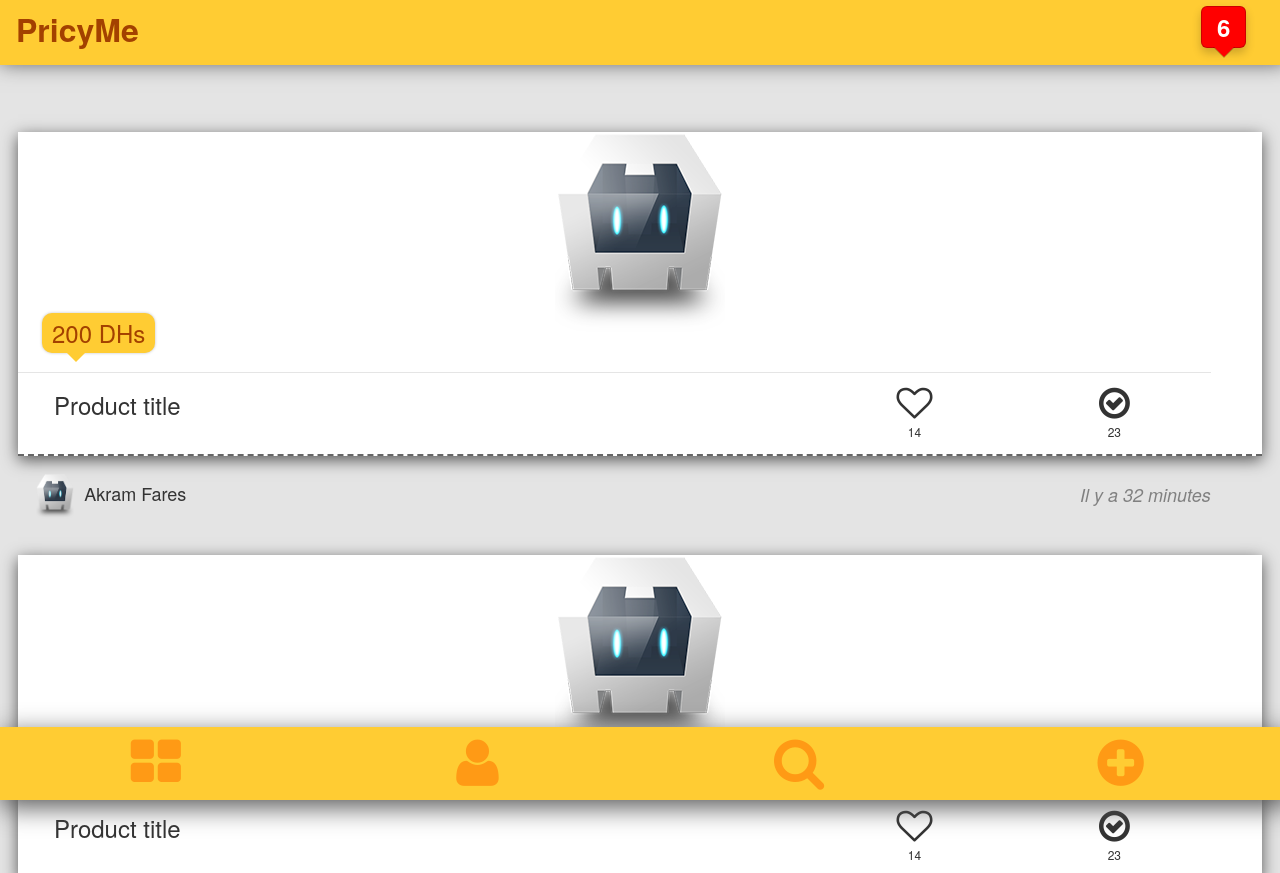
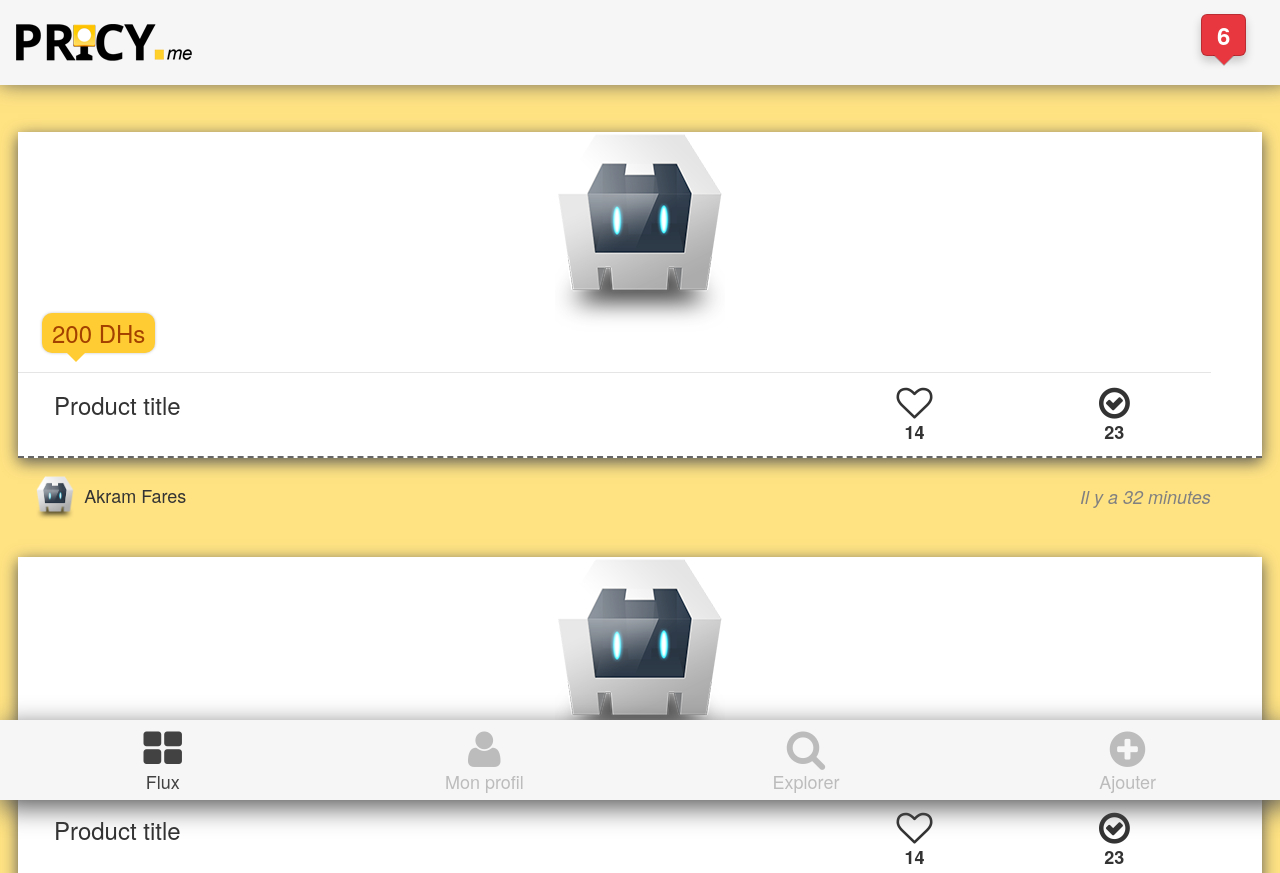
Before and after one commit to akramfares/pricyme-android, a plain HTML site: page assets/www/view/dashboard.html in a window 1280 px wide. Shown: the top 873 px of the page. Drawn offline with Linux system fonts and the light colour scheme; no server answers.

Commit message:
Design modification + logo

```diff
--- a/assets/www/css/index.css
+++ b/assets/www/css/index.css
@@ -24,7 +24,7 @@ body {
     -webkit-touch-callout: none;                /* prevent callout to copy image, etc when tap to hold */
     -webkit-text-size-adjust: none;             /* prevent webkit from resizing text to fit */
     -webkit-user-select: none;                  /* prevent copy paste, to allow, change 'none' to 'text' */
-    background:#E4E4E4;
+    background:#ffe383;
     font-family:'HelveticaNeue-Light', 'HelveticaNeue', Helvetica, Arial, sans-serif;
     font-size:12px;
     height:100%;
@@ -34,8 +34,8 @@ body {
     width:100%;
 }
 #header{
-	background: #FFCC33;
-	padding:1.2em 1em 1.2em 1em;
+	background: #f6f6f6;
+	padding:1.5em 1em 1.5em 1em;
 	font-size:16px;
 	position: fixed;
 	top: 0px;
@@ -48,8 +48,8 @@ body {
 }
 
 #footer{
-  background: #FFCC33;
-  color:#ff9a15;
+  background: #f6f6f6;
+  color:#BCBCBC;
   padding: .5em 1em 0.5em 1em;
   font-size: 1.5em;
   position: fixed;
@@ -61,7 +61,17 @@ body {
   -webkit-box-shadow: 0px 7px 27px #555;
   -moz-box-shadow: 0px 7px 27px #555;
 }
+#footer a{
+  color:#BCBCBC;
+  text-decoration: none;
+}
+#footer a:active, #footer a.active{
+  color:#424242;
+}
 
+#footer i{
+  font-size: 2.3em;
+}
 #header li{
 	list-style: none;
 }
@@ -78,13 +88,13 @@ body {
 }
 #notification{
    display: inline;
-   top: 1em;
+   top: 1.5em;
    right: 2.5em;
-   background: red;
+   background: #E8373E;
 }
 #header-titre{
-	font-size:2em;
-	color:#A34100;
+	font-size: 3em;
+  color: #424242;
 	font-weight: bold;
 }
 
@@ -128,7 +138,9 @@ body {
 .product-ok{
 	text-align: center;
 }
-
+.product b{
+  font-size: 1.5em;
+}
 .author{
 	margin-left: 1.5em;
 	margin-right: 1.5em;
@@ -150,7 +162,7 @@ body {
 }
 
 #container-product{
-  margin-top: 0;
+  margin-top: 2.5em;
   margin-bottom: 0;
 }
 #container-product #title{
--- a/assets/www/view/dashboard.html
+++ b/assets/www/view/dashboard.html
@@ -13,7 +13,7 @@
     <body>
     	<div id="header">
           <div>
-                  <a class="dropdown-toggle" id="header-titre" role="button" data-toggle="dropdown" href="#">PricyMe</a>
+                  <a class="dropdown-toggle" id="header-titre" role="button" data-toggle="dropdown" href="#"><img src="../img/logo3_small.png"></a>
           </div>
 
           <div id="header-right">
@@ -37,11 +37,11 @@
         			<div class="span8 product-title">Product title</div>
         			<div class="span2 product-heart">
         				<i class="icon-heart-empty icon-3x"></i><br>
-        				14
+        				<b>14</b>
         			</div>
         			<div class="span2 product-ok">
         				<i class="icon-ok-circle icon-3x"></i><br>
-        				23
+        				<b>23</b>
         			</div>
         		</div>
         	</div>
@@ -59,11 +59,11 @@
         			<div class="span8 product-title">Product title</div>
         			<div class="span2 product-heart">
         				<i class="icon-heart-empty icon-3x"></i><br>
-        				14
+        				<b>14</b>
         			</div>
         			<div class="span2 product-ok">
         				<i class="icon-ok-circle icon-3x"></i><br>
-        				23
+        				<b>23</b>
         			</div>
         		</div>
         	</div>
@@ -81,11 +81,11 @@
         			<div class="span8 product-title">Product title</div>
         			<div class="span2 product-heart">
         				<i class="icon-heart-empty icon-3x"></i><br>
-        				14
+        				<b>14</b>
         			</div>
         			<div class="span2 product-ok">
         				<i class="icon-ok-circle icon-3x"></i><br>
-        				23
+        				<b>23</b>
         			</div>
         		</div>
         	</div>
@@ -97,10 +97,10 @@
 
         <div id="footer">
             <div class="row-fluid" style="text-align:center;">
-                <span class="span3"><i class="icon-th-large icon-3x" style="margin-right: 14px;"></i></span>
-                <span class="span3"><i class="icon-user icon-3x" style="margin-right: 14px;"></i></span>
-                <span class="span3"><i class="icon-search icon-3x" style="margin-right: 14px;"></i></span>
-                <span class="span3"><i class="icon-plus-sign icon-3x" style="margin-right: 14px;"></i></span>
+                <a href="dashboard.html" class="span3 active"><i class="icon-th-large icon-3x"></i><br> Flux</a>
+                <a class="span3"><i class="icon-user icon-3x"></i><br> Mon profil</a>
+                <a class="span3"><i class="icon-search icon-3x"></i><br> Explorer</a>
+                <a href="add.html" class="span3"><i class="icon-plus-sign icon-3x"></i><br> Ajouter</a>
             </div>
         </div>
 
```
Also changed, not shown: assets/www/view/add.html (+6 -6 lines), assets/www/view/product.html (+5 -5 lines), assets/www/css/bootstrap.min.css, assets/www/img/logo3_small.png (added), 2 other files.
